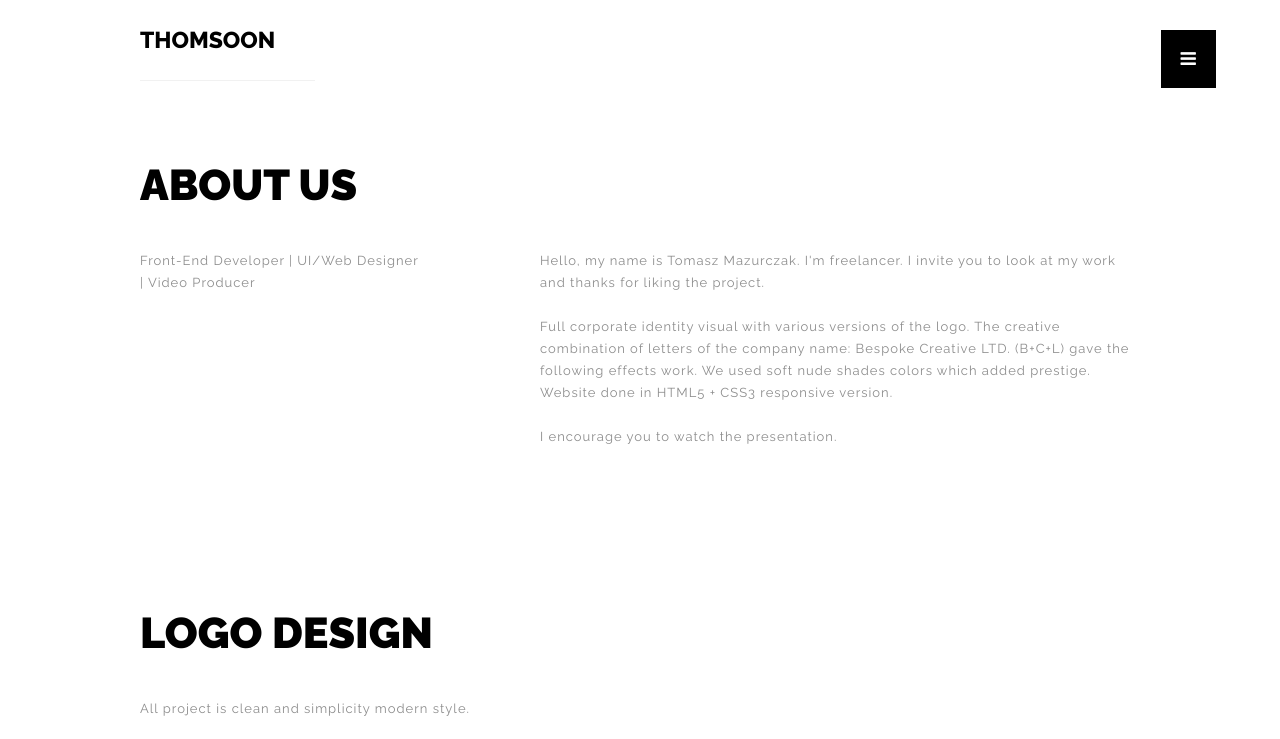
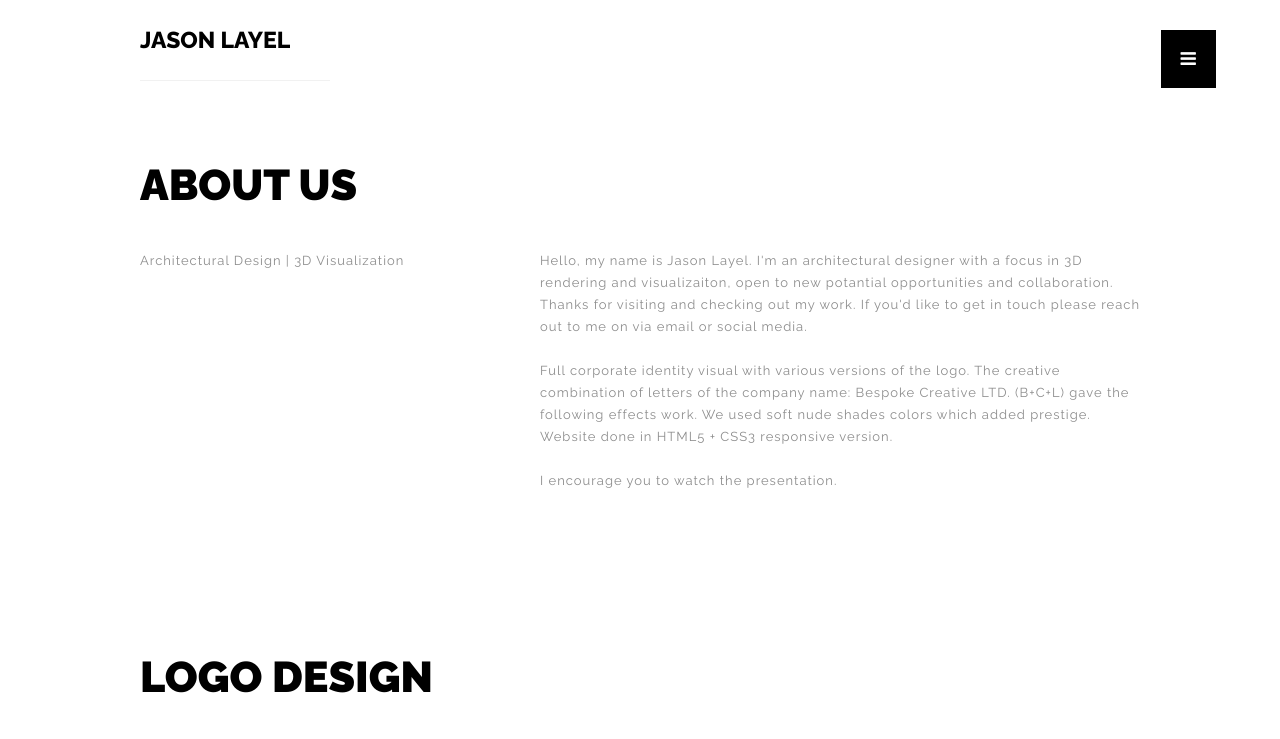
Before and after one commit to JasonLayel/Jasonlayel.github.io, a plain HTML site: page BasicTemplate/about-us.html in a window 1280 px wide. Shown: the top 739 px of the page. Drawn offline with Linux system fonts and the light colour scheme.

Commit message:
Changing text in about us page

```diff
--- a/BasicTemplate/about-us.html
+++ b/BasicTemplate/about-us.html
@@ -4,11 +4,11 @@
 <head>
 
   <meta charset="utf-8">
-  <title>About us - THOMSOON - Portfolio with grid and modern simplicity style - download now!</title>
+  <title>About me- JASON LAYEL - Architectural Designer and 3d Visualizer</title>
   <meta name="description" content="About us is minimalist and simplicty information in two column and masonry portfolio logo our photography. Check and download free.">
-  <meta name="keywords" content="thomsoon, simplicity, theme, html5, about us">
+  <meta name="keywords" content="jason, layel, architecture, design, rendering, 3D, visualization, about me">
   <meta name="viewport" content="width=device-width, initial-scale=1.0"/>
-  <meta name="author" content="thomsoon.com">
+  <meta name="author" content="jasonlayel.com">
   <link rel="icon" type="image/png" href="img/icon.png" />
 
 <!--Style-->
@@ -54,7 +54,7 @@
   <!--Header-->
   <header id="fullscreen">
 
-      <div class="logo" id="full"><a class="ajax-link" href="index.html">THOMSOON</a></div>
+      <div class="logo" id="full"><a class="ajax-link" href="index.html">JASON LAYEL</a></div>
 
         <div class="menu-index" id="button">
         <i class="fa fa-bars"></i>
@@ -74,14 +74,14 @@
           <h1>About us</h1>
 
           <div class="one-column">
-            <p>Front-End Developer | UI/Web Designer | Video Producer</p>
+            <p>Architectural Design | 3D Visualization</p>
 
           </div>
 
 
           <div class="two-column">
 
-            <p>Hello, my name is Tomasz Mazurczak. I'm freelancer. I invite you to look at my work and thanks for liking the project.<br/><br/>
+            <p>Hello, my name is Jason Layel. I'm an architectural designer with a focus in 3D rendering and visualizaiton, open to new potantial opportunities and collaboration. Thanks for visiting and checking out my work. If you'd like to get in touch please reach out to me on via email or social media. <br/><br/>
 
             Full corporate identity visual with various versions of the logo. The creative combination of letters of the company name: Bespoke Creative LTD. (B+C+L) gave the following effects work. We used soft nude shades colors which added prestige. Website done in HTML5 + CSS3 responsive version.
             <br/><br/>
```
